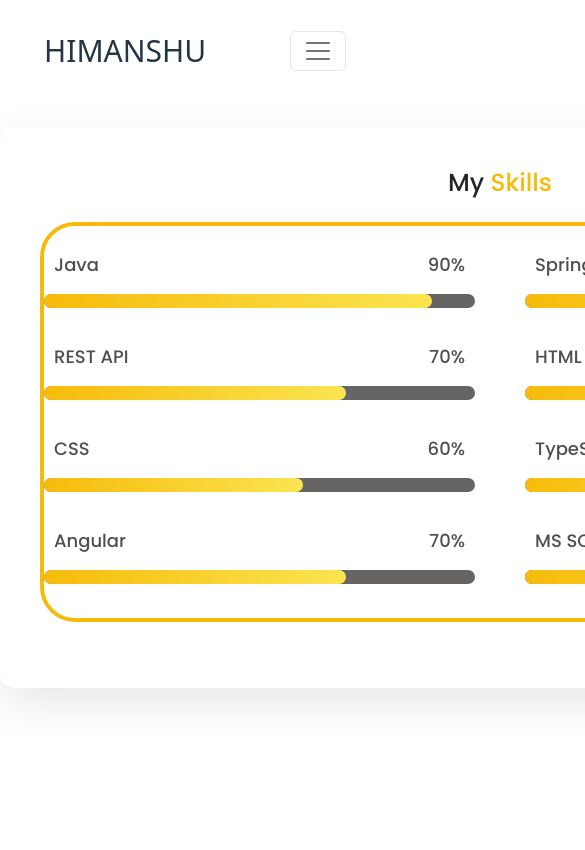
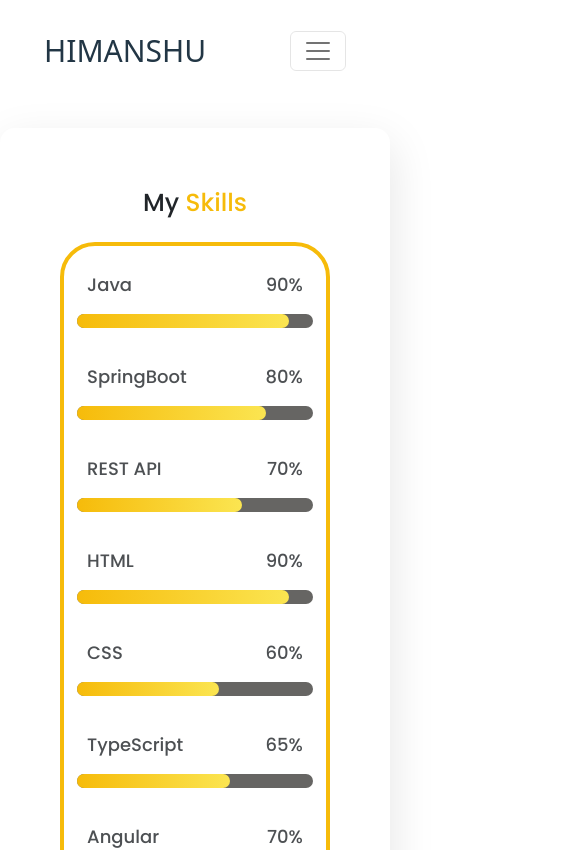
Before and after one commit to Himanshu-s11/My-Portfolio, an Angular app: page /skills in a window 390 px wide. Shown: the top 850 px of the page, 585 px wide, since content can reach past the window. Built offline with nearby package versions, Linux system fonts and the light colour scheme.

Commit message:
updated nav bar

```diff
--- a/src/app/nav/nav.component.css
+++ b/src/app/nav/nav.component.css
@@ -50,3 +50,27 @@ a{
     cursor: pointer;
     border: 1px solid #F6BB0A;
 }
+@media(max-width: 480px){
+    .nav{
+        display: none;
+    }
+
+    .navbar-nav{
+        gap: 0rem;
+        font-family: 'Poppins', sans-serif;
+        margin-left: 0rem;
+        text-align: right;
+        border-top-left-radius: 190px;
+        background-color: #F6BB0A;
+    }
+    .nav-link:hover {
+        color: #000 ;
+    }
+    .navbar-toggler,
+    .navbar-toggler-icon{
+        color: #F6BB0A;
+    }
+    .navbar-nav li{
+        margin-right: 20px;
+    }
+}
--- a/src/app/nav/nav.component.html
+++ b/src/app/nav/nav.component.html
@@ -23,6 +23,7 @@
           <a class="nav-link active" aria-current="page" href="#">Projects</a>
         </li>
       </ul>
+    </div>
       <ul class="nav navbar-nav navbar-right">
         <li>
           <button type="button" class="btn navbar-btn">
@@ -31,6 +32,6 @@
           </button>
         </li>
       </ul>
-    </div>
+
   </div>
 </nav>
--- a/src/app/skills/skills.component.css
+++ b/src/app/skills/skills.component.css
@@ -194,4 +194,22 @@
     .blur-rig{
         display: none;
     }
+    .skills{
+        display: flex;
+        flex-direction: column;
+        width: 90%;
+    }
+    .card{
+        width: 100%;
+        height: 120vh;
+
+    }
+    .container{
+        width: 100%;
+        height: 110vh;
+        padding: 60px;
+        border-radius: 15px;
+        box-shadow: 2px 14px 45px rgb(0, 0, 0, 10%);
+        backdrop-filter: blur(60px);
+    }
 }
```
